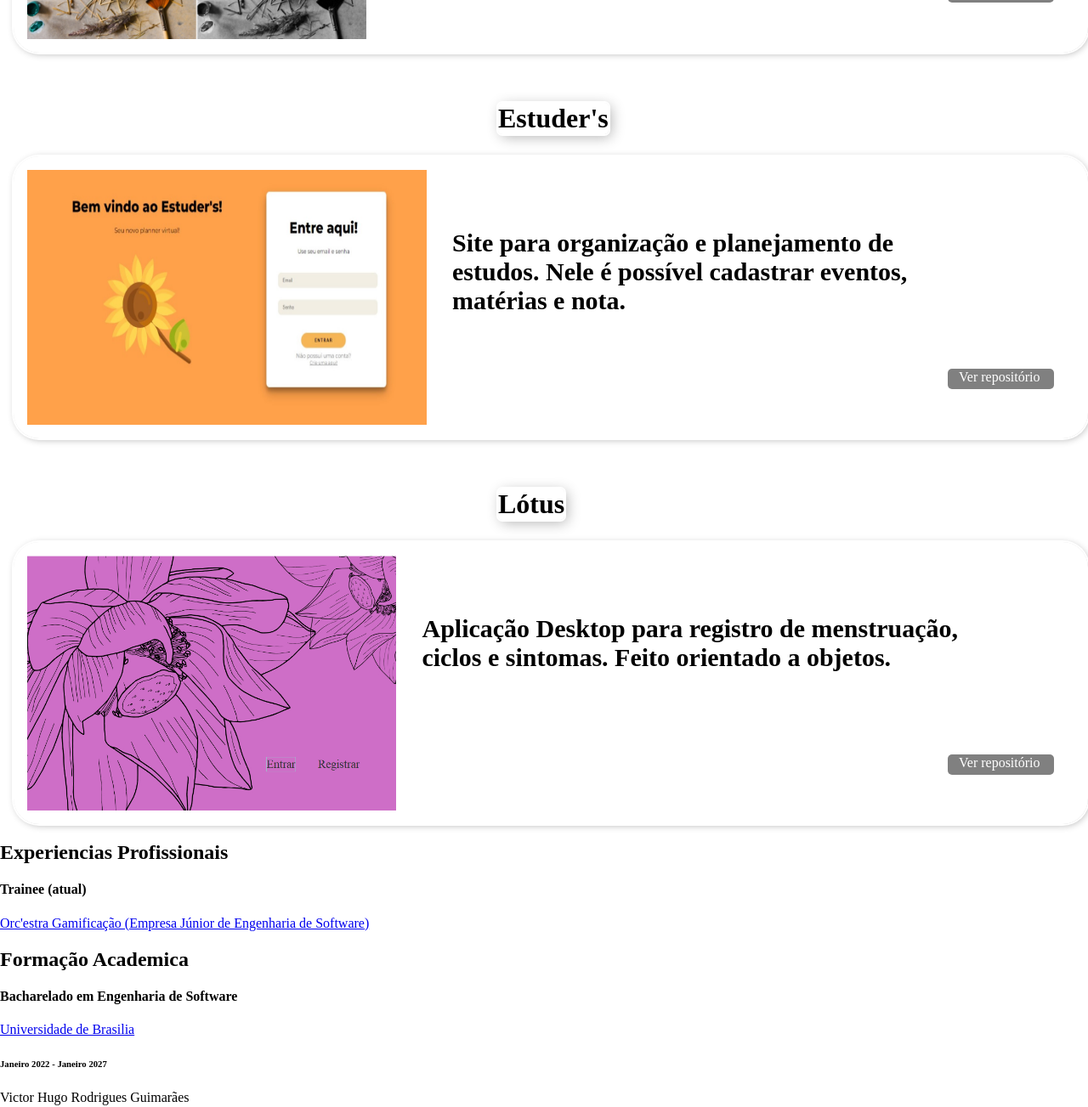
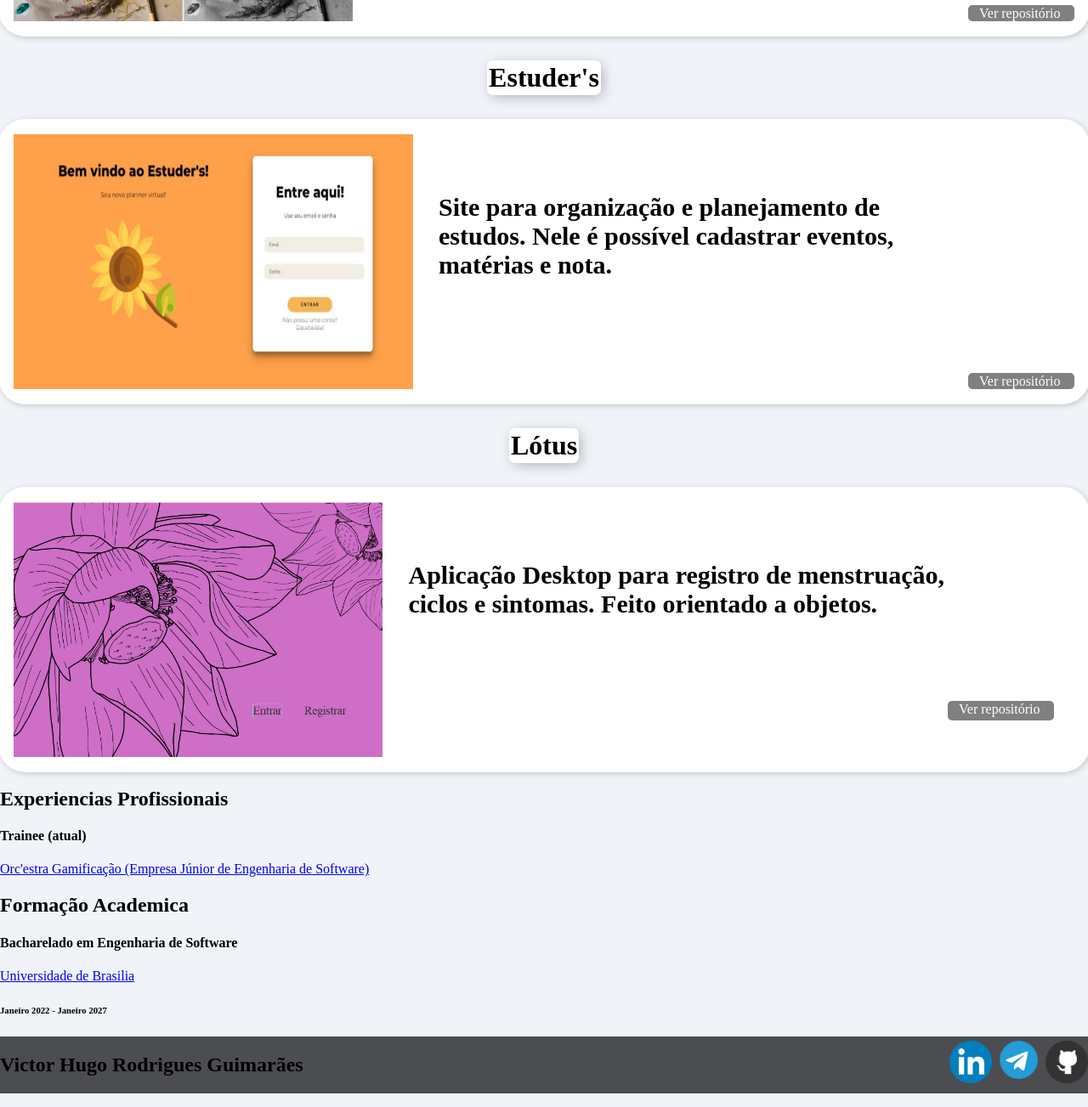
Before and after one commit to ViictorHugoo/portfolio, a plain HTML site: page index.html in a window 1280 px wide. Shown: the part 1180-2483 px from the top of the page at 85% size. Drawn offline with Linux system fonts and the light colour scheme.

Commit message:
footer styled

```diff
--- a/index.html
+++ b/index.html
@@ -106,11 +106,16 @@
         </div>
 
     </div>
-    <footer id="footer">
-        <p>Victor Hugo Rodrigues Guimarães</p>
-        <a href="#"><img src="assets/linkedin.png" width="50px" height="px"></a>
-        <a href="#"><img src="assets/github.png" width="50px" height="px"></a>
-        <a href="#"><img src="assets/telegram.png" width="50px" height="px"></a>
+    <footer id="footer" class="footer">
+        <div class="countainerFooter">
+
+                <h2>Victor Hugo Rodrigues Guimarães</h2>
+                <span>
+                    <a href="https://www.linkedin.com/in/victorhugorguimares/"><img src="assets/linkedin.png" width="50px" height="50px"></a>
+                    <a href="https://t.me/victorhugorg0"><img src="assets/telegram.png" width="55px" height="px"></a>
+                    <a href="https://github.com/ViictorHugoo"><img src="assets/github.png" width="50px" height="50px"></a>
+                </span>
+        </div>
     </footer>
 </body>
 </html>
--- a/style.css
+++ b/style.css
@@ -1,6 +1,7 @@
 body{
     margin: 0;
     padding: 0;
+    background-color: #668ab918;
 }
 header{
     position: fixed;
@@ -36,6 +37,7 @@ header{
     padding-bottom: 6em;
     display: flex;
     flex-direction:row;
+
 }
 .imgAbout{
     max-width: max-content;
@@ -57,7 +59,8 @@ header{
     0.3em 0.3em 1em rgba(0, 0, 0, 0.3);
     border-radius: 2em;
     max-width: max-content;
-    background-color: rgba(77, 128, 172, 0);
+    background-color: #ffffff;
+
 }
 
 .nome{
@@ -79,22 +82,26 @@ header{
     padding-top: 3em;
 }
 .algoritimoC{
+    width: 100%;
     padding-top: 2em;
-    padding-left: 1em;
+
 }
 
 .algoritimoC > h2 {
-    position: relative;
+    margin: auto;
+    margin-bottom: 1em;
+    text-align: center;
     border-radius: 5px;
-    left: 570px;
     font-size: 2em;
     max-width: max-content;
     box-shadow: inset 0 -2em 2em rgba(255, 255, 255, 0.1), 0 0 0 2px rgb(255, 255, 255),
     0.1em 0.1em 0.5em rgba(0, 0, 0, 0.3);
+    background-color: #ffffff;
 }
 .conteudoAlgoritmoC{
     display: flex;
     flex-direction: row;
+    background-color: #ffffff;
     border-radius: 30px;
     max-width: max-content;
     box-shadow: inset 0 -2em 1em rgba(255, 255, 255, 0.1), 0 0 0 2px rgb(255, 255, 255),
@@ -123,9 +130,9 @@ header{
     max-height: 1.4em;
     padding-left: 13px;
     padding-top: 1px;
-    position: relative;
-    top: 250px;
-    right: 40px;
+    margin: auto;
+    margin-bottom: 1em;
+    margin-right: 1em;
     text-decoration: none;
     border-radius: 5px;
     background-color: gray;
@@ -134,22 +141,24 @@ header{
 
 .estuders{
     padding-top: 2em;
-    padding-left: 1em;
 }
 
 .estuders > h2 {
-    position: relative;
-    left: 570px;
+    margin: auto;
+    margin-bottom: 1em;
+    text-align: center;
+    border-radius: 5px;
     font-size: 2em;
-    border-radius: 5px;
     max-width: max-content;
     box-shadow: inset 0 -2em 2em rgba(255, 255, 255, 0.1), 0 0 0 2px rgb(255, 255, 255),
     0.1em 0.1em 0.5em rgba(0, 0, 0, 0.3);
+    background-color: #ffffff;
 }
 .conteudoEstuders{
     display: flex;
     flex-direction: row;
     max-width: max-content;
+    background-color: #ffffff;
     border-radius: 30px;
     box-shadow: inset 0 -2em 1em rgba(255, 255, 255, 0.1), 0 0 0 2px rgb(255, 255, 255),
     0.1em 0.1em 0.5em rgba(0, 0, 0, 0.3);
@@ -177,9 +186,9 @@ header{
     max-height: 1.4em;
     padding-left: 13px;
     padding-top: 1px;
-    position: relative;
-    top: 250px;
-    right: 40px;
+    margin: auto;
+    margin-bottom: 1em;
+    margin-right: 1em;
     text-decoration: none;
     border-radius: 5px;
     background-color: gray;
@@ -188,23 +197,25 @@ header{
 
 .lotus{
     padding-top: 2em;
-    padding-left: 1em;
 }
 
 .lotus > h2 {
-    position: relative;
-    left: 570px;
+    margin: auto;
+    margin-bottom: 1em;
+    text-align: center;
+    border-radius: 5px;
     font-size: 2em;
-    border-radius: 5px;
     max-width: max-content;
     box-shadow: inset 0 -2em 2em rgba(255, 255, 255, 0.1), 0 0 0 2px rgb(255, 255, 255),
     0.1em 0.1em 0.5em rgba(0, 0, 0, 0.3);
+    background-color: #ffffff;
 }
 .conteudoLotus{
     display: flex;
     flex-direction: row;
     border-radius: 30px;
     max-width: max-content;
+    background-color: #ffffff;
     box-shadow: inset 0 -2em 1em rgba(255, 255, 255, 0.1), 0 0 0 2px rgb(255, 255, 255),
     0.1em 0.1em 0.5em rgba(0, 0, 0, 0.3);
 }
@@ -239,3 +250,9 @@ header{
     background-color: gray;
     color: rgb(255, 255, 255);
 }
+
+.countainerFooter{
+    background-color: rgba(26, 26, 29, 0.76);
+    display: flex;
+    justify-content: space-between;
+}
```
